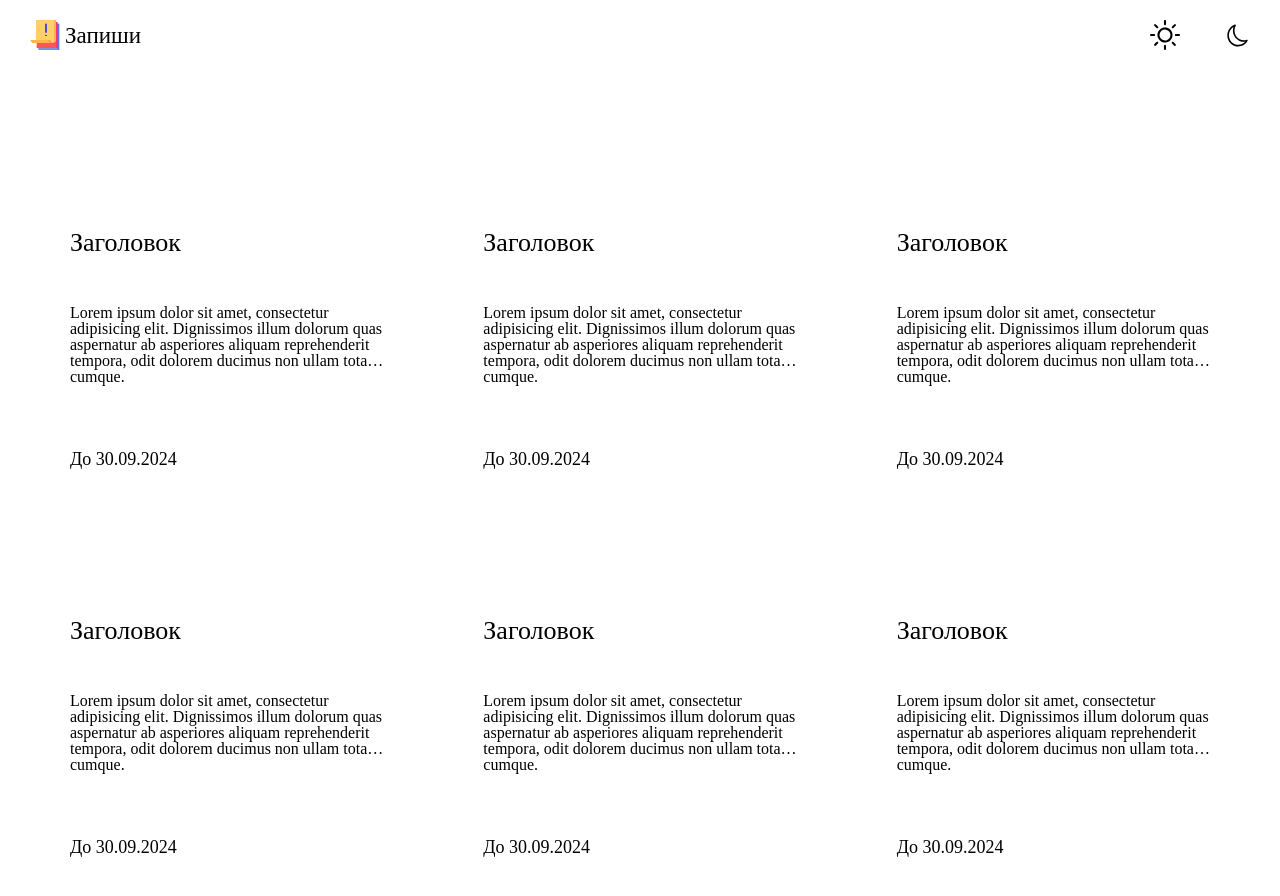
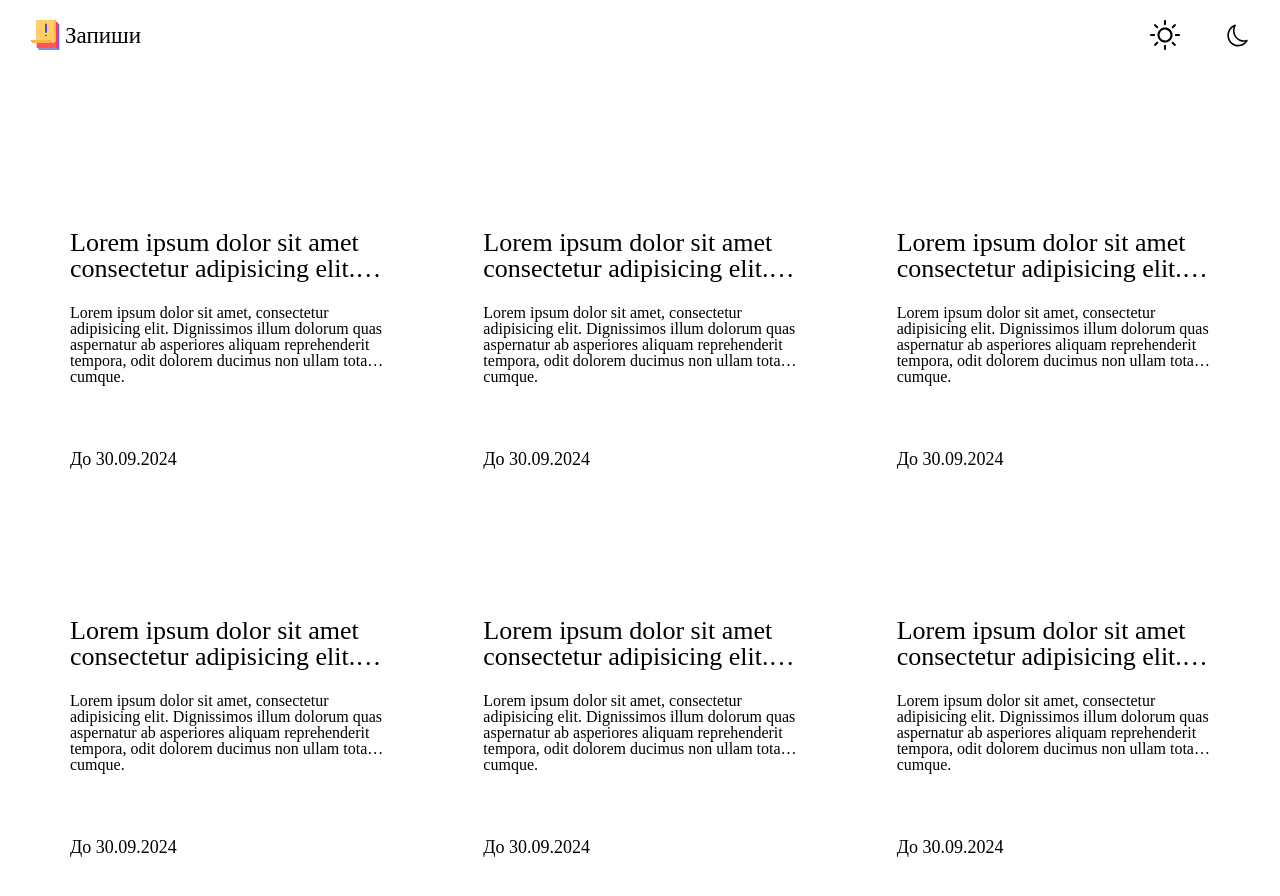
Before and after one commit to shved-project/Write, a React (Vite) app: page / in a window 1280 px wide. Shown: the top 896 px of the page. Built offline with nearby package versions, Linux system fonts and the light colour scheme.

Commit message:
Написали базовые стили карточек

```diff
--- a/src/components/Note/index.jsx
+++ b/src/components/Note/index.jsx
@@ -78,8 +78,11 @@ export default function Note() {
 					</svg>
 				</button>
 			</div>
-			<div className='note__card transition-bg'>
-				<h2 className='note__card-title'>Заголовок</h2>
+			<div className='note__card transition-bg' title='Подробнее'>
+				<h2 className='note__card-title'>
+					Lorem ipsum dolor sit amet consectetur adipisicing elit. Ea minima nostrum ipsa qui illo
+					consequatur?
+				</h2>
 				<p className='note__card-text'>
 					Lorem ipsum dolor sit amet, consectetur adipisicing elit. Dignissimos illum dolorum quas aspernatur
 					ab asperiores aliquam reprehenderit tempora, odit dolorem ducimus non ullam totam cumque.
--- a/src/components/Note/note.scss
+++ b/src/components/Note/note.scss
@@ -7,7 +7,10 @@
 
 		.note__buttons {
 			opacity: 1;
-			transition: opacity 0.1s ease-in;
+			transition: opacity 0.2s ease-in;
+		}
+		.note__card {
+			box-shadow: 0 5px 25px var(--shadow-card-color);
 		}
 	}
 
@@ -39,7 +42,8 @@
 		background-color: var(--bg-card-color);
 		padding: 40px 30px;
 		border-radius: 10px;
-		transform: scale(1);
+		transition-property: background-color, box-shadow !important;
+		transition-delay: 0.2s;
 		cursor: pointer;
 	}
 	&__card-title {
```
